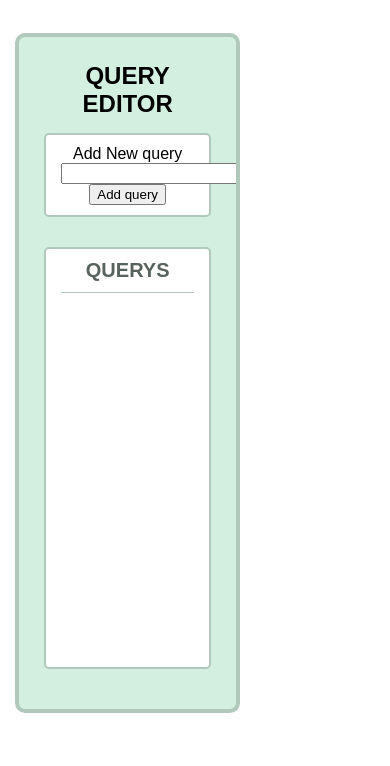
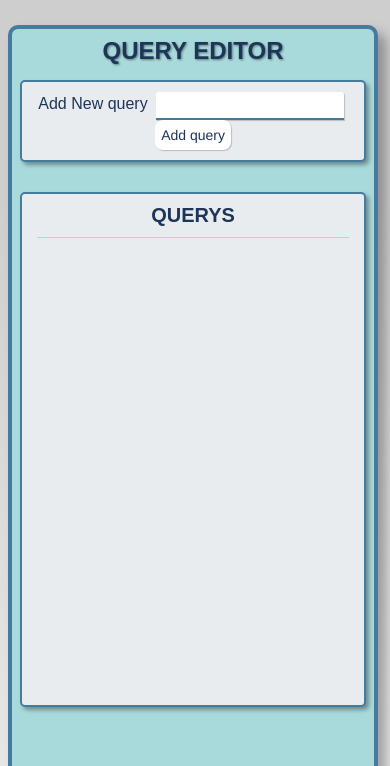
Before and after one commit to Brudderbot/nellisAuction, a website: page index.html in a window 390 px wide. Shown: the top 766 px of the page. Drawn offline with Linux system fonts and the light colour scheme.

Commit message:
update webpage

```diff
--- a/index.html
+++ b/index.html
@@ -6,21 +6,69 @@
     <meta name="viewport" content="width=device-width, initial-scale=1.0">
     <title>Query editor</title>
     <style>
+        input[type=text] {
+            color: #1D3557;
+            appearance: none;
+            border: none;
+            outline: none;
+            border-bottom: .2em solid #457B9D;
+            border-radius: .2em .2em 0 0;
+            padding: .4em;
+            margin-left: 4px;
+            margin-right: 4px;
+            box-shadow: 1px 1px 1px rgba(0, 0, 0, 0.2)
+        }
+
+        /* CSS */
+        button {
+            color: #1D3557;
+            background-color: #fff;
+            border-radius: 8px;
+            border-width: 0;
+            cursor: pointer;
+            display: inline-block;
+            font-family: "Haas Grot Text R Web", "Helvetica Neue", Helvetica, Arial, sans-serif;
+            font-size: 14px;
+            font-weight: 500;
+            line-height: 20px;
+            list-style: none;
+            margin: 0;
+            padding: 5px 6px;
+            text-align: center;
+            transition: all 200ms;
+            vertical-align: baseline;
+            white-space: nowrap;
+            user-select: none;
+            -webkit-user-select: none;
+            touch-action: manipulation;
+
+            box-shadow: 1px 1px 1px rgba(0, 0, 0, 0.2)
+        }
+        body {
+            width: 100vw;
+            height: 100vh;
+            margin: 0;
+            backdrop-filter: blur(6px);
+            background: linear-gradient(180deg, rgba(206, 206, 206, 1) 23%, rgba(234, 234, 234, 1) 100%);
+        }
+
         * {
             box-sizing: border-box;
         }
 
         .container {
+            filter: drop-shadow(8px 8px 6px #0000004d);
+            color: #1D3557;
             width: 60%;
             display: inline-block;
-            background: #d3efdf;
-            padding: 25px;
+            background: #A8DADC;
+            padding: 8px;
             max-width: 760px;
             margin: 25px;
             margin-left: 2%;
             overflow: hidden;
             border-radius: 10px;
-            border: 4px solid #b1c9bb;
+            border: 4px solid #457B9D;
             font-family: sans-serif;
         }
 
@@ -32,25 +80,30 @@
             width: 30%;
             font-size: 12px;
         }
-        #feed-list li{
+
+        #feed-list li {
             display: inline;
         }
-        #feed-list li img{
+
+        #feed-list li img {
             margin-top: 32px;
             width: 60px;
             float: left;
         }
-        #feed-list li a{
+
+        #feed-list li a {
             margin-top: 32px;
             width: 120px;
             height: 100px;
             overflow: scroll;
             float: right;
         }
-        #feed-list li a:link{
+
+        #feed-list li a:link {
             text-decoration: none;
             color: unset;
         }
+
         #feed .query-list {
             overflow-y: scroll;
             float: left;
@@ -60,18 +113,22 @@
 
         h1,
         h2 {
+
             margin: 0;
             text-align: center;
             text-transform: uppercase;
 
         }
+        h1{
+            filter: drop-shadow(1px 1px 1px #00000070);
+        }
+        h2 {
 
-        h2 {
             font-size: 20px;
             text-align: center;
-            border-bottom: 1px solid #b1c9bb;
+            border-bottom: 1px solid #A8DADC;
             padding: 0 0 10px;
-            color: #57635c;
+            color: #1D3557;
 
         }
 
@@ -80,10 +137,11 @@
         }
 
         .box {
+            filter: drop-shadow(3px 3px 2px #2222226b);
             padding: 10px 15px;
-            border: 2px solid #b1c9bb;
+            border: 2px solid #457B9D;
             border-radius: 5px;
-            background: #FFF;
+            background-color: #e9ecef;
             margin: 15px 0;
         }
 
@@ -93,6 +151,7 @@
             float: left;
             height: 50vh;
             width: 100%;
+
         }
 
         ul {
@@ -102,13 +161,40 @@
         }
 
         li {
-            padding: 10px;
-            border-bottom: 1px dotted #CCC;
+            padding: 12px;
+            border-bottom: 1px dotted #A8DADC;
         }
 
         .delete {
             float: right;
         }
+
+        @media screen and (max-width: 600px) {
+            #feed {
+                display: none;
+            }
+            body{
+                overflow: hidden;
+                margin: 0;
+                width: 100vw;
+                height: 100vh;
+            }
+            .container {
+                max-width: 100%;
+                width: 95%;
+                height: 90%;
+            }
+
+            .query-list {
+                overflow-y: scroll;
+                float: left;
+                height: 70%;
+                width: 100%;
+
+            }
+        }
+
+        /*960 x 768*/
     </style>
 </head>
 
@@ -159,7 +245,7 @@
                 console.log("message")
                 // Add the new list item to the query list
                 feedList.prepend(listItem);
-            }else{
+            } else {
                 console.log("no message")
             }
             console.log(data);
```
